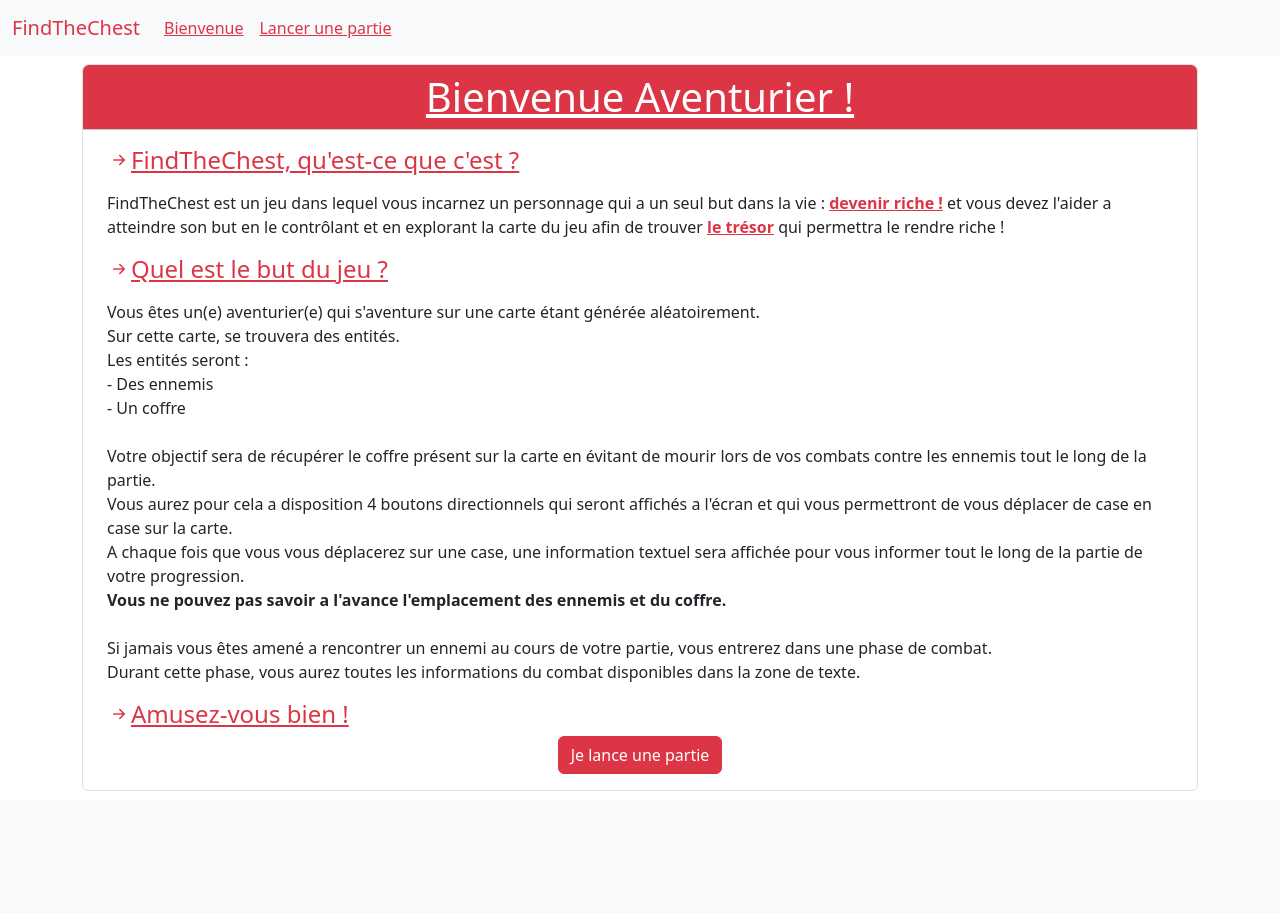
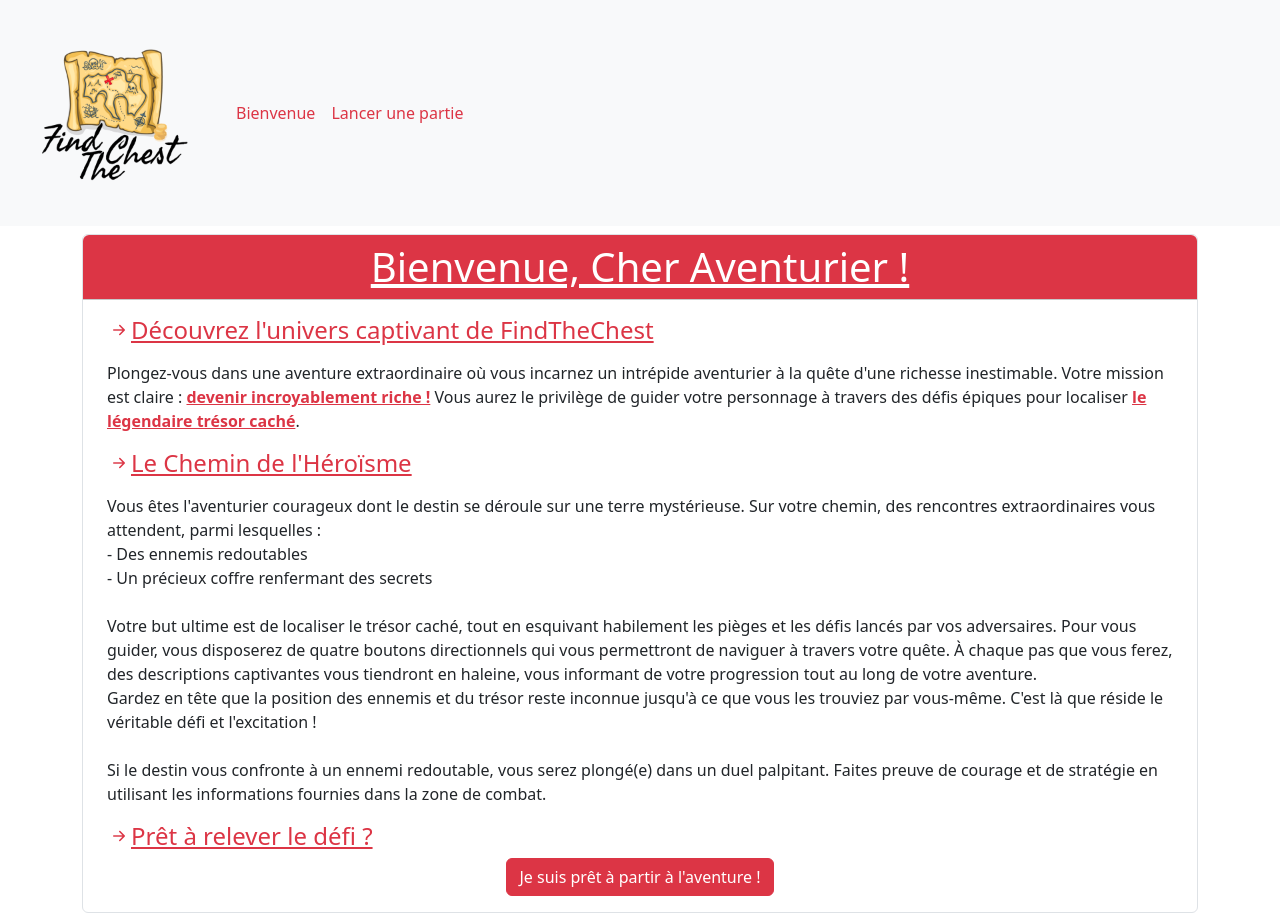
Before and after one commit to WebBobo687/Find_the_chest, a PHP site: page / in a window 1280 px wide. Before the commit the page ends 791 px from the top, so only its background shows below. Run offline with PHP 8.4, Linux system fonts and the light colour scheme; some libraries are stand-ins or nearby versions.

Commit message:
Update index.php
Ajout : Logo dans la nav, et changement du texte de présentation

```diff
--- a/index.php
+++ b/index.php
@@ -4,77 +4,58 @@
 <header>
     <nav class="navbar navbar-expand-lg bg-body-tertiary">
         <div class="container-fluid">
-                <a class="navbar-brand text-danger" href="index.php">FindTheChest</a>
+            <div class="d-flex justify-content-center">
+                <a class="navbar-brand text-danger" href="index.php">
+                    <img src="img/logo.png" alt="..." height="200">
+                </a>
                 <button class="navbar-toggler" type="button" data-bs-toggle="collapse" data-bs-target="#navbarNav"
                     aria-controls="navbarNav" aria-expanded="false" aria-label="Toggle navigation">
                     <span class="navbar-toggler-icon"></span>
                 </button>
                 <div class="collapse navbar-collapse" id="navbarNav">
-                    <ul class="navbar-nav">
-                        <li class="nav-item">
-                            <a class="nav-link text-danger text-decoration-underline" href="index.php">Bienvenue</a>
+                    <ul class="navbar-nav mr-auto mt-2 mt-lg-0">
+                        <li class="nav-item active">
+                            <a class="nav-link text-danger" href="index.php">Bienvenue</a>
                         </li>
                         <li class="nav-item">
-                            <a class="nav-link text-danger text-decoration-underline" href="play.php">Lancer une
+                            <a class="nav-link text-danger" href="play.php">Lancer une
                                 partie</a>
                         </li>
                     </ul>
                 </div>
             </div>
+        </div>
     </nav>
 </header>
-
 <main class="container text-center">
     <div class="border rounded border-grey mt-2">
-            <h1 class="text-decoration-underline text-white p-2 m-0 bg-danger rounded-top">Bienvenue Aventurier !
-            </h1>
+        <h1 class="text-decoration-underline text-white p-2 m-0 bg-danger rounded-top">Bienvenue, Cher Aventurier !</h1>
         <hr class="mt-0">
-            <h4 class="px-4 text-decoration-underline text-start text-danger"><i
-                    class="bi bi-arrow-right-short"></i>FindTheChest, qu'est-ce que c'est ?</h4>
+        <h4 class="px-4 text-decoration-underline text-start text-danger"><i class="bi bi-arrow-right-short"></i>Découvrez l'univers captivant de FindTheChest</h4>
         <p class="pe-4 px-4 pt-2 text-start">
-                FindTheChest est un jeu dans lequel vous incarnez un personnage qui a un seul but dans la vie :
-                <span class="text-danger text-decoration-underline fw-semibold">devenir riche !</span> et vous devez
-                l'aider a atteindre son but en le contrôlant et en explorant la carte du jeu afin de trouver <span
-                    class="text-danger text-decoration-underline fw-semibold">le
-                    trésor</span> qui permettra le rendre riche !
+            Plongez-vous dans une aventure extraordinaire où vous incarnez un intrépide aventurier à la quête d'une richesse inestimable. Votre mission est claire : <span class="text-danger text-decoration-underline fw-semibold">devenir incroyablement riche !</span> Vous aurez le privilège de guider votre personnage à travers des défis épiques pour localiser <span class="text-danger text-decoration-underline fw-semibold">le légendaire trésor caché</span>.
         </p>
-            <h4 class="px-4 text-decoration-underline text-start text-danger"><i
-                    class="bi bi-arrow-right-short"></i>Quel est le
-                but du jeu
-                ?</h4>
-            <p class="pe-4 px-4 pt-2 text-start">Vous êtes un(e) aventurier(e) qui s'aventure sur une carte étant
-                générée
-                aléatoirement. <br>
-                Sur cette carte, se trouvera des entités. <br>
-                Les entités seront : <br>
-                - Des ennemis <br>
-                - Un coffre <br>
+        <h4 class="px-4 text-decoration-underline text-start text-danger"><i class="bi bi-arrow-right-short"></i>Le Chemin de l'Héroïsme</h4>
+        <p class="pe-4 px-4 pt-2 text-start">
+            Vous êtes l'aventurier courageux dont le destin se déroule sur une terre mystérieuse. Sur votre chemin, des rencontres extraordinaires vous attendent, parmi lesquelles :
+            <br>- Des ennemis redoutables
+            <br>- Un précieux coffre renfermant des secrets
         </p>
         <p class="pe-4 px-4 pt-2 text-start">
-                Votre objectif sera de récupérer le coffre présent sur la carte en évitant de mourir lors de vos
-                combats
-                contre les ennemis tout le long de la partie. <br>
-                Vous aurez pour cela a disposition 4 boutons directionnels qui seront affichés a l'écran et qui vous
-                permettront
-                de vous déplacer de case en case sur la carte. <br>
-                A chaque fois que vous vous déplacerez sur une case, une information textuel sera affichée pour vous
-                informer tout le long de la partie de votre progression. <br>
-                <span class="fw-semibold">Vous ne pouvez pas savoir a l'avance l'emplacement des ennemis et du
-                    coffre.<span>
+            Votre but ultime est de localiser le trésor caché, tout en esquivant habilement les pièges et les défis lancés par vos adversaires. Pour vous guider, vous disposerez de quatre boutons directionnels qui vous permettront de naviguer à travers votre quête. À chaque pas que vous ferez, des descriptions captivantes vous tiendront en haleine, vous informant de votre progression tout au long de votre aventure.
+            <br>
+            Gardez en tête que la position des ennemis et du trésor reste inconnue jusqu'à ce que vous les trouviez par vous-même. C'est là que réside le véritable défi et l'excitation !
         </p>
 
         <p class="pe-4 px-4 pt-2 text-start">
-                Si jamais vous êtes amené a rencontrer un ennemi au cours de votre partie, vous entrerez dans une
-                phase de combat. <br>
-                Durant cette phase, vous aurez toutes les informations du combat disponibles dans la zone de texte.
+            Si le destin vous confronte à un ennemi redoutable, vous serez plongé(e) dans un duel palpitant. Faites preuve de courage et de stratégie en utilisant les informations fournies dans la zone de combat.
         </p>
 
-            <h4 class="px-4 text-decoration-underline text-start text-danger"><i
-                    class="bi bi-arrow-right-short"></i>Amusez-vous bien !</h4>
-            <a href="play.php" class="btn btn-danger mb-3">Je lance une partie</a>
-
+        <h4 class="px-4 text-decoration-underline text-start text-danger"><i class="bi bi-arrow-right-short"></i>Prêt à relever le défi ?</h4>
+        <a href="play.php" class="btn btn-danger mb-3">Je suis prêt à partir à l'aventure !</a>
     </div>
 </main>
+
 </div>
 
 <?php require_once('partials/footer.php') ?>
```
Lines whose indentation alone changed are shown as unchanged.
